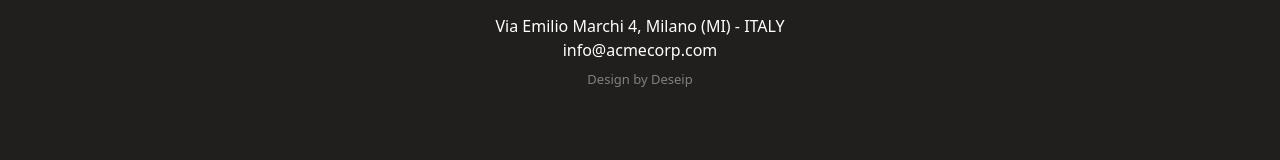
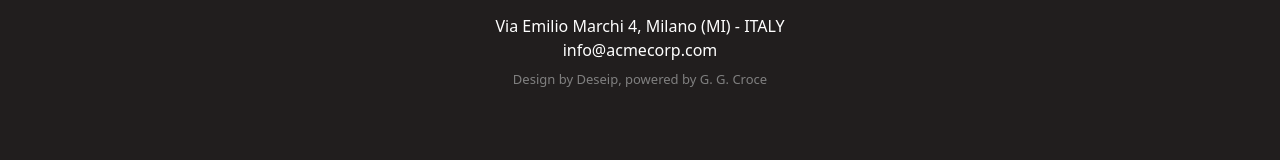
Before and after one commit to giancarlogiorgiocroce/DEseip-bitcoin, a Vue app: page / in a window 1280 px wide. Shown: the part 1130-1290 px from the top of the page. Built offline with nearby package versions, Linux system fonts and the light colour scheme.

Commit message:
Aggiunto "powered by"

```diff
--- a/src/components/sections/FooterComp.vue
+++ b/src/components/sections/FooterComp.vue
@@ -14,7 +14,7 @@
           <li>Via Emilio Marchi 4, Milano (MI) - ITALY</li>
           <li>info@acmecorp.com</li>
           <li class="mt-1">
-            <span>Design by Deseip</span>
+            <span>Design by Deseip, powered by G. G. Croce</span>
           </li>
         </ul>
       </div>
```
